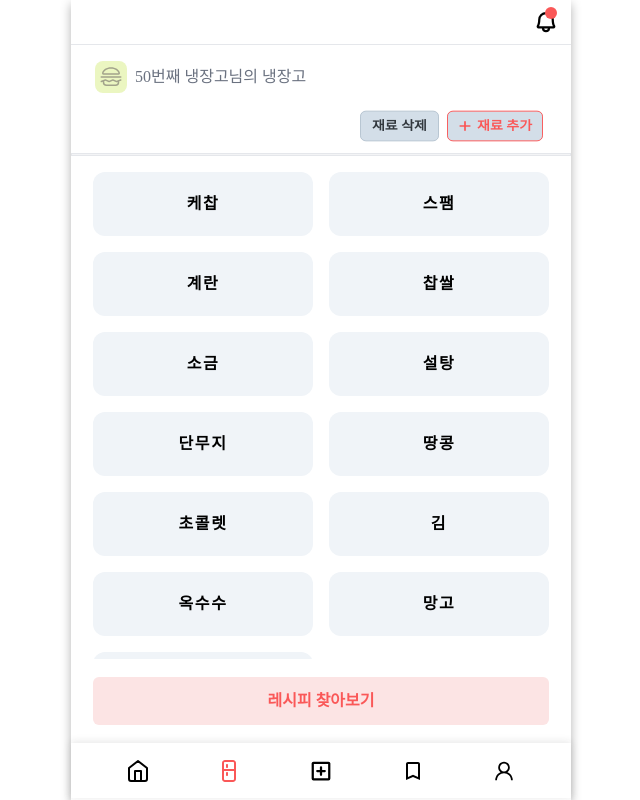
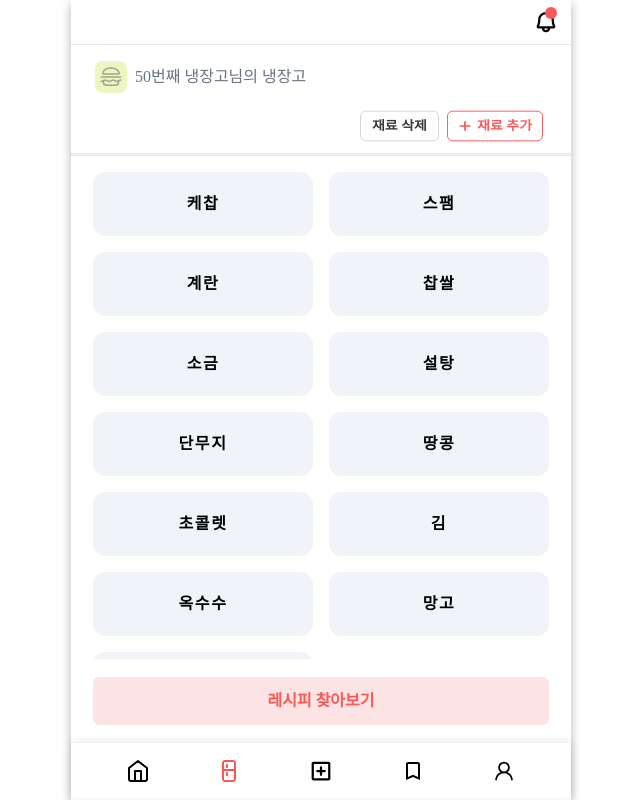
Before and after one commit to OZ-Coding-School/oz_02_main-001-FE, a React (Vite) app: page /refrigerator in a window 1280 px wide. Shown: the whole page, without its empty margins (319-959 px from the left). Built offline with nearby package versions, Linux system fonts and the light colour scheme; a web font is replaced by a local one.

Commit message:
Chore: isActive={!isDeletedMode} 삭제

```diff
--- a/src/pages/RefrigeratorPage/components/RefrigeratorItem.tsx
+++ b/src/pages/RefrigeratorPage/components/RefrigeratorItem.tsx
@@ -36,7 +36,6 @@ const RefrigeratorItem: React.FC<RefrigeratorItemProps> = ({
             <RectangularSmallButton
               handleClick={handleDeleteClick}
               buttonText={isDeletedMode ? "완료" : "재료 삭제"}
-              isActive={!isDeletedMode}
             />
           </div>
         )}
@@ -50,7 +49,6 @@ const RefrigeratorItem: React.FC<RefrigeratorItemProps> = ({
               }
             }}
             buttonText={isDeletedMode ? "모두 삭제" : "재료 추가"}
-            isActive={!isDeletedMode}
           />
         </div>
       </div>
```
